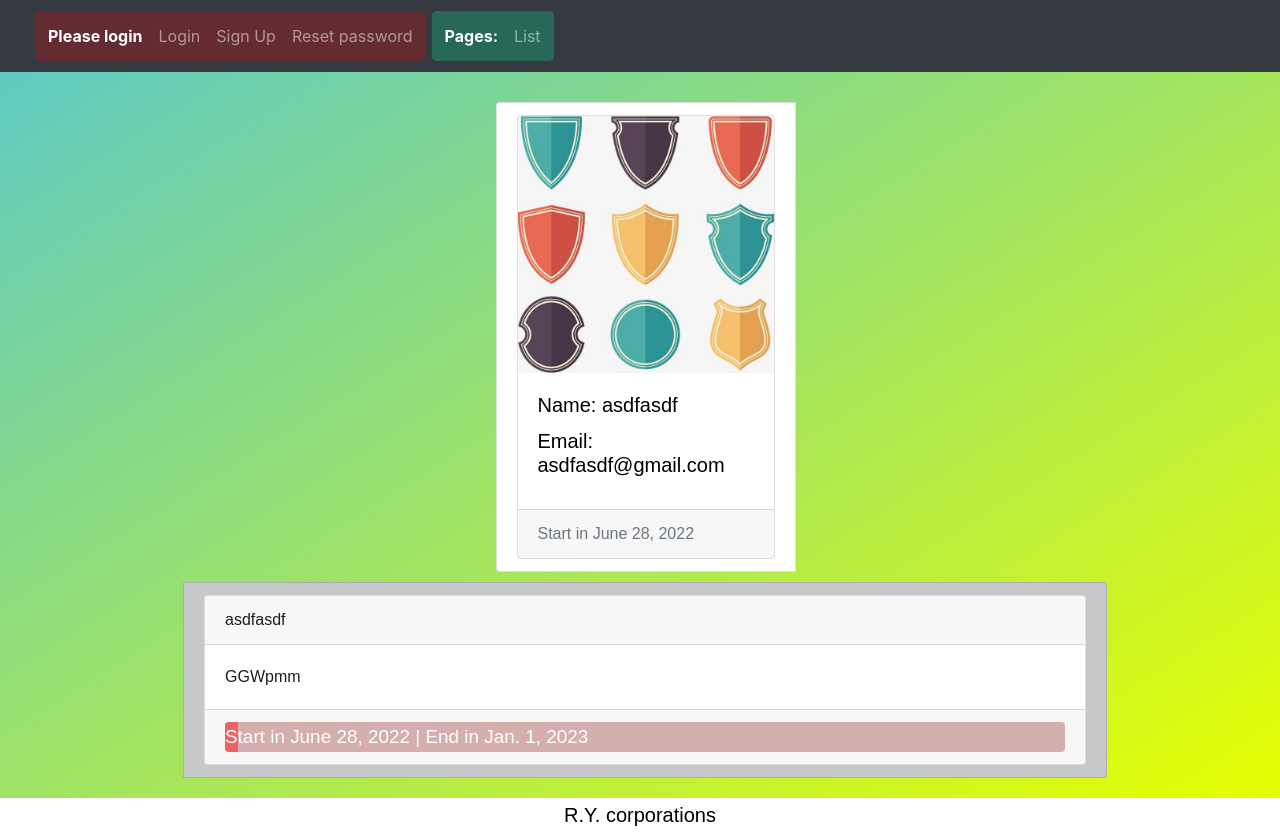
After one commit to AspirinBOMJ/back_big, a Django app: a page that uses templates/base.html in a window 1280 px wide. The commit adds this page. Run offline with Django 4.2, Linux system fonts and the light colour scheme; data comes from the database, SQL or seed files in the repository; both versions use the stored data as it was after the commit; some libraries are stand-ins or nearby versions.

Commit message:
Finished CRUD

```diff
--- /dev/null
+++ b/static/css/tasks/task_detail.css
@@ -0,0 +1,39 @@
+.card-img-top{
+    max-width: 300px;
+}
+.content{
+    display: flex;
+    flex-direction: column;
+    align-items: center;
+    justify-content: center;
+    font-family: sans-serif;
+    color: white;
+    background: linear-gradient(to right bottom, rgb(88, 199, 203), rgb(230, 255, 1));
+}
+.list-group-horizontal{
+    margin: 20px;
+    width: calc(100% - 100px);
+    display: flex;
+    flex-direction: column;
+    align-items: center;
+    justify-content: center;
+}
+.list-group-item{
+    margin: 10px;
+    min-width: 300px;
+}
+.author{
+    width: calc(20% - 20px);
+    color: black;
+}
+.list-group-item-dark{
+    width: calc(80% - 20px);
+}
+.progress{
+    height: 30px;
+    font-size: calc(10px + (7 + 7 * 0.7) * ((100vw - 320px) / 1280));;
+    background-color: rgba(145, 32, 32, 0.337);
+}
+.progress-bar{
+    background-color: rgb(238, 99, 99);
+}
--- a/tasks/forms.py
+++ b/tasks/forms.py
@@ -1,3 +1,5 @@
+from dataclasses import field
+from pyexpat import model
 from random import choices
 from django import forms
 from .models import *
--- a/tasks/urls.py
+++ b/tasks/urls.py
@@ -4,7 +4,10 @@ from .views import *
 urlpatterns = [
     path('list/prile/<slug:pk>/', TaskProfileListView.as_view(), name='profile_list'),
     path('please_activate/', PleaseActivateView.as_view(), name='please_activate'),
-    path('task/sort/<visible>/<finished>/', SortTaskHandlerView.as_view(), name='sort_task'),
-    path('task/create/', TaskCreationView.as_view(), name='create_task'),
+    path('task/sort/<profile>/<finished>/', SortTaskHandlerView.as_view(), name='sort_task'),
+    path('task/create/', TaskCreationView.as_view(), name='task_create'),
+    path('task/delete/<slug:slug>/', TaskDeleteView.as_view(), name='task_delete'),
+    path('task/detail/<slug:slug>/', TaskDetailView.as_view(), name='task_detail'),
+    path('task/update/<slug:slug>/', TaskUpdateView.as_view(), name='task_update'),
     path('list/', TaskListView.as_view(), name='list'),
 ]
--- a/tasks/views.py
+++ b/tasks/views.py
@@ -1,7 +1,8 @@
 import math
 from pydoc import visiblename
+from urllib import request
 from django.shortcuts import render, redirect
-from django.views.generic import TemplateView, ListView, View, CreateView, FormView
+from django.views.generic import TemplateView, ListView, View, CreateView, FormView, DeleteView, DetailView, UpdateView
 from users.forms import *
 from django.contrib.auth.mixins import LoginRequiredMixin, UserPassesTestMixin
 from django.contrib.auth.forms import AuthenticationForm
@@ -85,17 +86,22 @@ class SortTaskHandlerView(View):
                 case 'date_ascending':
                     tasks = Task.objects.all().order_by('date_start')
 
-            if bool(self.kwargs['finished'] == 'True'):
+            if self.kwargs['finished'] == 'True':
                 tasks = tasks.filter(finished=True)
             else:
                 tasks = tasks.filter(finished=False)
 
-            if bool(self.kwargs['visible'] == 'True'):
+            if self.kwargs['profile'] == 'True':
+                tasks = tasks.filter(author=request.user)
+            else:
                 tasks = tasks.filter(visible=True)
 
             html = ''
             for task in tasks:
-                html += render_to_string('tasks/task.html', context={'task': task})
+                if self.kwargs['profile'] == 'True':
+                    html += render_to_string('tasks/task.html', context={'task': task,})
+                else:
+                    html += render_to_string('tasks/task.html', context={'task': task,})
 
             return JsonResponse({'html': html, 'finished': self.kwargs['finished']}, status=200)
         else:
@@ -109,7 +115,7 @@ class PleaseActivateView(AuthFormsMixin, TemplateView):
 
 class TaskCreationView(LoginRequiredMixin, AuthFormsMixin, TasksUpdateMixin, CreateView):
     model = Task
-    template_name = 'tasks/create_task.html'
+    template_name = 'tasks/task_create.html'
     fields = ('text', 'date_end', 'visible')
     extra_context = {'title': 'Create task'}
 
@@ -136,8 +142,67 @@ class TaskCreationView(LoginRequiredMixin, AuthFormsMixin, TasksUpdateMixin, Cre
         task = Task.objects.create(author=self.request.user, text=self.request.POST['text'], date_end=self.request.POST['date_end'], visible=visible)
         task.slug = create_slug_for_task(task.pk, task.author.pk)
         task.save()
-        return JsonResponse({'success_link': reverse_lazy('list')}, status=200)
+        return JsonResponse({'success_link': reverse_lazy('profile_list', args=(self.request.user.pk,))}, status=200)
 
 
     def form_invalid(self, form):
         return JsonResponse({'form_errors': form.errors}, status=203)
+
+
+class TaskDeleteView(LoginRequiredMixin, UserPassesTestMixin, AuthFormsMixin, DeleteView):
+    model = Task
+    template_name = 'tasks/task_delete.html'
+
+
+    def get_success_url(self):
+        return reverse_lazy('profile_list', args=(self.request.user.pk,))
+
+
+    def test_func(self):
+        user = Task.objects.get(slug=self.kwargs['slug']).author
+        return self.request.user == user
+
+
+class TaskDetailView(AuthFormsMixin, DetailView):
+    model = Task
+    template_name = 'tasks/task_detail.html'
+    context_object_name = 'task_detail'
+
+    def get(self, request, *args, **kwargs):
+        if not self.get_object().visible and self.get_object().author != request.user:
+            return redirect('list')
+
+        return super().get(request, *args, **kwargs)
+
+
+class TaskUpdateView(LoginRequiredMixin, UserPassesTestMixin, AuthFormsMixin, UpdateView):
+    model = Task
+    fields = ['text', 'date_end', 'visible']
+    template_name = 'tasks/task_update.html'
+    extra_context = {'title': 'Update'}
+
+    def test_func(self):
+        user = self.model.objects.get(slug=self.kwargs['slug']).author
+        return self.request.user == user
+
+
+    def get(self, request, *args, **kwargs):
+        task = self.model.objects.get(slug=self.kwargs['slug'])
+        if task.finished:
+            self.fields = ['text', 'visible']
+        return super().get(request, *args, **kwargs)
+
+
+    def get_context_data(self, **kwargs):
+        context = super().get_context_data(**kwargs)
+        context['task_slug'] = self.kwargs['slug']
+        return context
+
+
+    def form_valid(self, form):
+        form.save()
+        return JsonResponse({'success_link': reverse_lazy('task_detail', args=(self.kwargs['slug'],))}, status=200)
+
+
+    def form_invalid(self, form):
+        return JsonResponse({'form_errors': form.errors}, status=203)
--- a/templates/base.html
+++ b/templates/base.html
@@ -40,7 +40,7 @@
                                         </li>
                                     {% endif %}
                                     <li class="nav-item">
-                                        <a class="nav-link" href="{% url 'create_task' %}">Create task</a>
+                                        <a class="nav-link" href="{% url 'task_create' %}">+Create task</a>
                                     </li>
                                 {% else %}
                                     <li class="nav-item">
--- a/templates/tasks/list.html
+++ b/templates/tasks/list.html
@@ -15,7 +15,7 @@
                     <h3>Unfinished tasks</h3>
                 </li>
                 <li class="list-group-item list-group-item-danger tasks_logo_cards">
-                    <form action="{% url 'sort_task' True False%}" method="post" class="unfinished_form sort_form">
+                    <form action="{% url 'sort_task' False False%}" method="post" class="unfinished_form sort_form">
                         {% csrf_token %}
                         {{sort_form|crispy}}
                         <input class="btn btn-success form_button" type="submit" value="Sort">
@@ -39,7 +39,7 @@
                     <h3>Finished tasks</h3>
                 </li>
                 <li class="list-group-item list-group-item-danger tasks_logo_cards">
-                    <form action="{% url 'sort_task' True True%}" method="post" class="finished_form sort_form">
+                    <form action="{% url 'sort_task' False True%}" method="post" class="finished_form sort_form">
                         {% csrf_token %}
                         {{sort_form|crispy}}
                         <input class="btn btn-success form_button" type="submit" value="Sort">
--- a/templates/tasks/list_profile.html
+++ b/templates/tasks/list_profile.html
@@ -9,7 +9,7 @@
 
 {% block content %}
     <div class="tasks_logo">List of your tasks</div>
-    <a class="btn-lg btn-success" href="{% url 'create_task' %}">+Craete</a>
+    <a class="btn-lg btn-success" href="{% url 'task_create' %}">+Craete</a>
     <div class="tasks">
         <div>
             <ul class="list-group tasks_list">
@@ -17,7 +17,7 @@
                     <h3>Your unfinished tasks</h3>
                 </li>
                 <li class="list-group-item list-group-item-danger tasks_logo_cards">
-                    <form action="{% url 'sort_task' False False%}" method="post" class="unfinished_form sort_form">
+                    <form action="{% url 'sort_task' True False%}" method="post" class="unfinished_form sort_form">
                         {% csrf_token %}
                         {{sort_form|crispy}}
                         <input class="btn btn-success form_button" type="submit" value="Sort">
@@ -41,7 +41,7 @@
                     <h3>Your finished tasks</h3>
                 </li>
                 <li class="list-group-item list-group-item-danger tasks_logo_cards">
-                    <form action="{% url 'sort_task' False True%}" method="post" class="finished_form sort_form">
+                    <form action="{% url 'sort_task' True True%}" method="post" class="finished_form sort_form">
                         {% csrf_token %}
                         {{sort_form|crispy}}
                         <input class="btn btn-success form_button" type="submit" value="Sort">
--- a/templates/tasks/task.html
+++ b/templates/tasks/task.html
@@ -2,17 +2,22 @@
     <div class="card">
         <div class="card-header">
             {% if profile %}
-                {% if not unfinished_task.visible %}
+                {% if task.visible %}
+                    Visible
+                {% else %}
                     Not visible
-                {% else %}
-                    Visible
                 {% endif %}
+                <a href="{% url 'task_delete' task.slug %}" class="btn-sm btn-danger">Delete</a>
+                <a href="{% url 'task_update' task.slug %}" class="btn-sm btn-warning">Update</a>
             {% else %}
                 {{task.author.first_name}}
             {% endif %}
         </div>
         <div class="card-body">
             {{task.text}}
+            {% if not detail %}
+                <a href="{% url 'task_detail' task.slug %}" class="btn-sm btn-success">Detail</a>
+            {% endif %}
         </div>
         <div class="card-footer text-muted">
             {% if task.finished %}
--- a/templates/tasks/create_task.html
+++ b/templates/tasks/task_create.html
@@ -7,7 +7,7 @@
 {% endblock links %}
 
 {% block content %}
-    <form action="{% url 'create_task' %}" method="post" class="create_task">
+    <form action="{% url 'task_create' %}" method="post" class="create_task">
         {% csrf_token %}
         {{form|crispy}}
         <input value="Creaet" type="submit" class="btn btn-success form_button">
--- /dev/null
+++ b/templates/tasks/task_detail.html
@@ -0,0 +1,29 @@
+{% extends 'base.html' %}
+{% load static %}
+{% load crispy_forms_tags %}
+
+{% block links %}
+    <link href="{% static 'css/tasks/task_detail.css'%}" rel="stylesheet">
+{% endblock links %}
+
+{% block content %}
+    <ul class="list-group list-group-horizontal">
+        <li class="list-group-item author">
+            <div class="card">
+                <img src={{task_detail.author.image.url}} class="card-img-top" alt="card-group-image">
+                <div class="card-body">
+                    <h5 class="card-title">Name: {{task_detail.author.first_name}}</h5>
+                    <h5 class="card-title">Email: {{task_detail.author.email}}</h5>
+                </div>
+                <div class="card-footer text-muted">
+                    Start in {{task_detail.date_start}}
+                </div>
+            </div>
+        </li>
+        {% if task_detail.author == user %}
+            {% include 'tasks/task.html' with task=task_detail profile=True detail=True%}
+        {% else %}
+            {% include 'tasks/task.html' with task=task_detail profile=False detail=True%}
+        {% endif %}
+    </ul>
+{% endblock content %}
```
Also changed, not shown: static/css/tasks/task_update.css (added, +17 -0 lines), static/js/tasks/task_update.js (added, +23 -0 lines), tasks/models.py (+6 -1 lines), templates/tasks/task_delete.html (added, +15 -0 lines), templates/tasks/task_update.html (added, +20 -0 lines), db.sqlite3, media/c24c79a8138471542b25a50f4bd5df8e.jpg (added).
